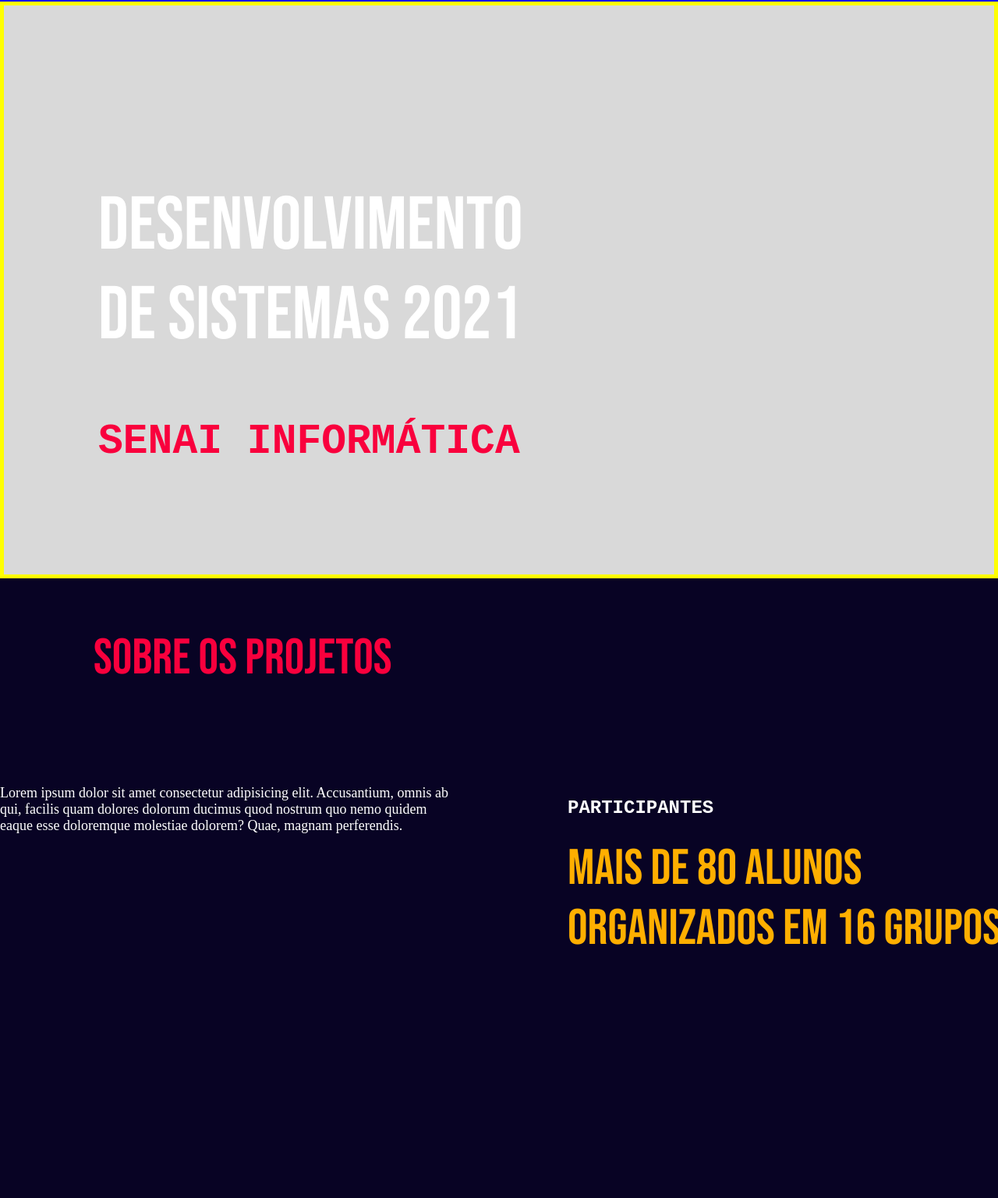
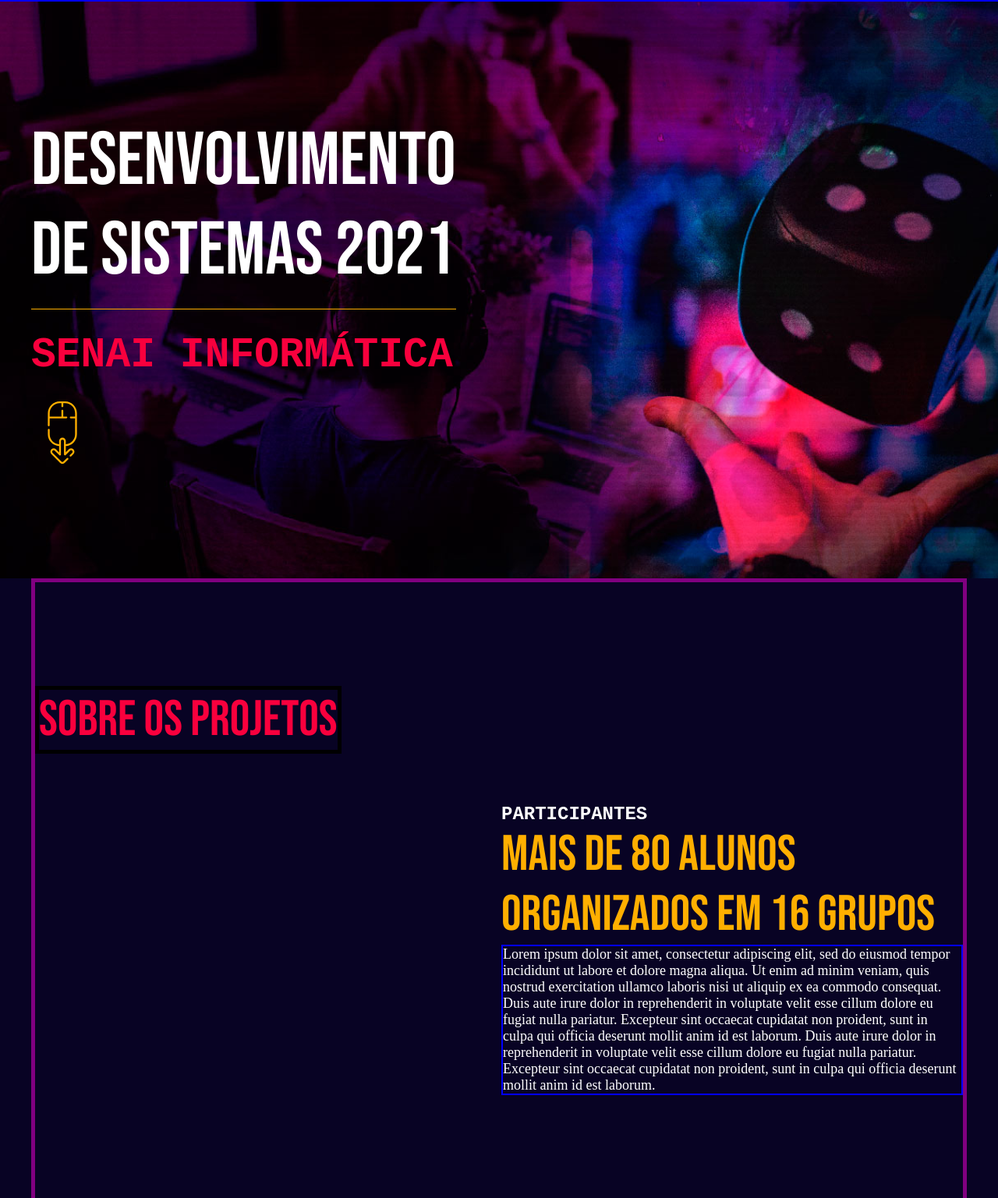
Before and after one commit to kauameloo/projeto-dev, a plain HTML site: page index.html in a window 1280 px wide. Shown: the part 58-1595 px from the top of the page at 78% size. Drawn offline with Linux system fonts and the light colour scheme; a web font is replaced by a local one.

Commit message:
posicionamento com flexbox

```diff
--- a/css/style.css
+++ b/css/style.css
@@ -30,7 +30,7 @@ font-family: 'Open Sans', sans-serif; */
     height: 100%;
     max-width: 1200px;
     margin: 0 auto;
-    border: 3px solid green;
+    /* border: 3px solid green; */
 }
 
 /* cabeçalho */
@@ -75,102 +75,139 @@ header nav a:hover {
 
 /* main */
 
-.introducao {
+main .banner {
+    width: 100%;
     height: 740px;
-    background-color: #d9d9d9;
-    border: 5px solid yellow;
+    background-color: #080324;
+    color: white;
+
+    background-image: url(../assets/images/imagem-fundo-banner.png);
+    background-repeat: no-repeat;
+    background-size: cover;
 }
 
-section .desenvolvimento h1 {
+.desenvolvimento {
+    display: flex;
+    flex-direction: column;
+    justify-content: center;
+}
+
+/* DESENVOLVIMENTO DE SISTEMAS */
+article .desenvolvimento h1 {
     color: white;
     font-family: 'BebasNeue-Regular';
     font-weight: normal;
     font-size: 96px;
     width: 545px;
     height: 230px;
+    /* border: 5px solid peru; */
 
-    position: relative;
-    left: 121px;
-    top: 226px;
+    display: flex;
+
 }
 
-section .desenvolvimento h2 {
+/* SENAI INFORMATICA */
+article .desenvolvimento h2 {
     color: #F9003D;
     font-family: 'Courier New';
     font-weight: bold;
     font-size: 53px;
-    width: 544px;
-    height: 68px;
+    /* border: 5px solid palegreen; */
 
-    position: relative;
-    left: 121px;
-    top: 300px;
+    margin-top: 29px;
 }
 
+#linha {
+    width: 545px;
+    height: 1px;
+    margin-top: 16px;
+    background-color: #FFAF00;
+}
+
+#mouse {
+    width: 80px;
+    height: 80px;
+    margin-top: 29px;
+}
+
+
+/* main part sobre */
 .sobre {
     height: 800px;
     background-color: #080324;
+
 }
 
-section .projetos{
+.sobrediv {
+    display: flex;
+    flex-direction: column;
+    justify-content: center;
+
+    border: 5px solid purple;
+}
+
+.sobresection {
+    display: flex;
+    flex-direction: column;
+    align-self: flex-end;
+
+    width: fit-content;
+
+}
+
+.projetos{
     color: #F9003D;
     font-family: 'BebasNeue-Regular';
     font-size: 64px;
     font-weight: normal;
 
-    width: 384px;
-    height: 77px;
+    display: flex;
+    align-self: flex-start;
 
-    position: relative;
-    left: 120px;
-    top: 64px;
+    margin-bottom: 64px;
+
+    border: 5px solid black;
 }
 
-section .alunos {
+.alunos {
     color: #FFAF00;
     font-family: 'BebasNeue-Regular';
     font-size: 64px;
     font-weight: normal;
+    width: 557px;
 
-    width: 557px;
-    height: 154px;
-
-    position: relative;
-    left: 728px;
-    top: 257px;
+    display: flex;
 }
 
-section .sobrediv h2 {
+.sobrediv h2 {
     color: white;
     font-family: 'Courier New', Courier, monospace;
     font-weight: bold;
     font-size: 24px;
 
-    width: 288px;
-    height: 34px;
+    display: flex;
 
-    position: relative;
-    left: 728px;
-    top: 50px;
 }
 
-section .sobrediv p {
+.sobrediv p {
     color: white;
     font-family: 'OpenSans-VariableFont';
     font-weight: normal;
     font-size: 18px;
+    border: 2px solid blue;
 
     width: 592px;
-    height: 252px;
+
+
 }
 
+#imagemsobre {
+    width: 491px;
+    height: 476px;
+    border: 2px solid blue;
+
+    display: flex;
+    justify-self: center;
 
 
-/* main .banner {
-    width: 100%;
-    height: 740px;
-    background-color: black;
-    color: white;
-
-    background-image: url(/assets/images/imagem-fundo-banner.png);
-} */
+}
--- a/index.html
+++ b/index.html
@@ -31,25 +31,35 @@
         </article> -->
 
 
-        <section class="introducao">
-            <div class="desenvolvimento">
+        <article class="banner">
+            <div class="layout-grid desenvolvimento">
                 <h1>DESENVOLVIMENTO DE SISTEMAS 2021</h1>
+                <div id="linha"></div>
                 <h2>SENAI INFORMÁTICA</h2>
+                <img id="mouse" src="../projeto-dev/assets/images/mouse.svg" alt="">
             </div>
-        </section>
+        </article>
 
-        <section class="sobre">
-            <div class="sobrediv">
+        <article class="sobre">
+            <div class="layout-grid sobrediv">
                 <h1 class="projetos">SOBRE OS PROJETOS</h1>
-                <h1 class="alunos">MAIS DE 80 ALUNOS ORGANIZADOS EM 16 GRUPOS</h1>
-
-                <h2>PARTICIPANTES</h2>
-
-                <p>Lorem ipsum dolor sit amet consectetur adipisicing elit. Accusantium, omnis ab qui, facilis quam
-                    dolores dolorum ducimus quod nostrum quo nemo quidem eaque esse doloremque molestiae dolorem? Quae,
-                    magnam perferendis.</p>
+                <!-- <img id="imagemsobre" src="../projeto-dev/assets/images/imagem-seção-sobre.png" alt=""> -->
+                <section class="sobresection">
+                    <h2>PARTICIPANTES</h2>
+                    <h1 class="alunos">MAIS DE 80 ALUNOS ORGANIZADOS EM 16 GRUPOS</h1>
+                    <p>Lorem ipsum dolor sit amet, consectetur adipiscing elit, sed do eiusmod tempor incididunt ut
+                        labore
+                        et dolore magna aliqua. Ut enim ad minim veniam, quis nostrud exercitation ullamco laboris nisi
+                        ut
+                        aliquip ex ea commodo consequat. Duis aute irure dolor in reprehenderit in voluptate velit esse
+                        cillum dolore eu fugiat nulla pariatur. Excepteur sint occaecat cupidatat non proident, sunt in
+                        culpa qui officia deserunt mollit anim id est laborum. Duis aute irure dolor in reprehenderit in
+                        voluptate velit esse cillum dolore eu fugiat nulla pariatur. Excepteur sint occaecat cupidatat
+                        non
+                        proident, sunt in culpa qui officia deserunt mollit anim id est laborum.</p>
+                </section>
             </div>
-        </section>
+        </article>
     </main>
 </body>
 
```
